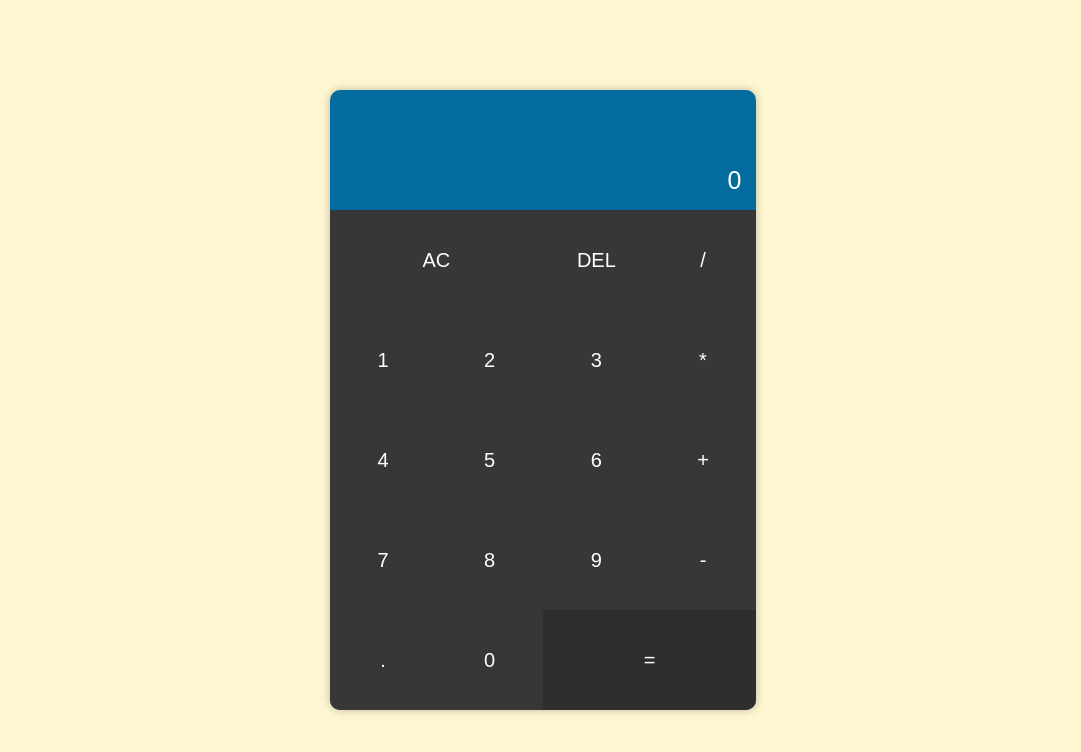
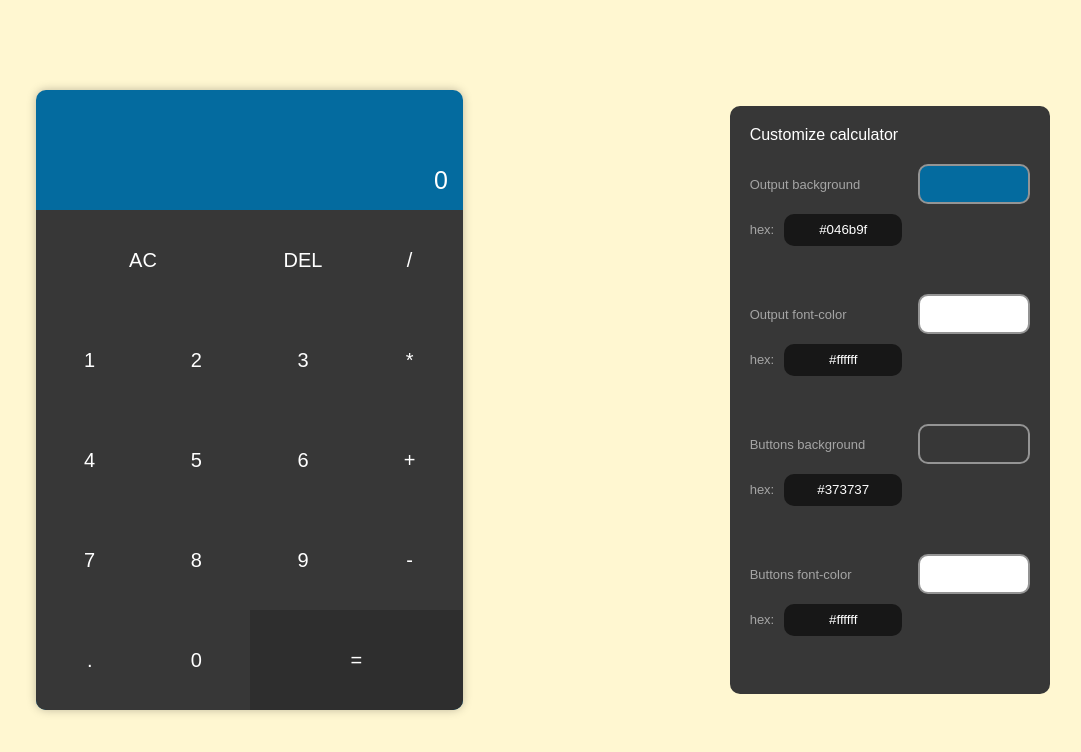
Before and after one commit to yetiasg/calculator, a plain HTML site: page index.html in a window 1280 px wide. Shown: the whole page, without its empty margins (97-1178 px from the left). Drawn offline with Linux system fonts and the light colour scheme.

Commit message:
Customizer for calculator syle ready

```diff
--- a/index.html
+++ b/index.html
@@ -33,5 +33,52 @@
       <button data-number>0</button>
       <button class="double-width equals-radius" data-equals>=</button>
     </div>
+
+    <div class="customizer">
+      <p>Customize calculator</p>
+      <div class="output--background">
+        <span>
+          <p>Output background</p>
+          <input type="color" name="output--background" value="#046b9f" />
+        </span>
+        <span>
+          <label for="output--background">hex:</label>
+          <input type="text" name="output--background" value="#046b9f" />
+        </span>
+      </div>
+
+      <div class="output--font-color">
+        <span>
+          <p>Output font-color</p>
+          <input type="color" name="output--font-color" value="#ffffff" />
+        </span>
+        <span>
+          <label for="output--font-color">hex:</label>
+          <input type="text" name="output--font-color" value="#ffffff" />
+        </span>
+      </div>
+
+      <div class="buttons--background">
+        <span>
+          <p>Buttons background</p>
+          <input type="color" name="buttons--background" value="#373737" />
+        </span>
+        <span>
+          <label for="buttons--background">hex:</label>
+          <input type="text" name="buttons--background " value="#373737" />
+        </span>
+      </div>
+
+      <div class="buttons--font-color">
+        <span>
+          <p>Buttons font-color</p>
+          <input type="color" name="buttons--font-color" value="#ffffff" />
+        </span>
+        <span>
+          <label for="buttons--font-color">hex:</label>
+          <input type="text" name="buttons--font-color" value="#ffffff" />
+        </span>
+      </div>
+    </div>
   </body>
 </html>
--- a/style.css
+++ b/style.css
@@ -7,10 +7,13 @@ body {
   height: 100vh;
   background-color: #fff7d1;
   display: flex;
-  justify-content: center;
+  justify-content: space-around;
   align-items: center;
   font-family: Arial, Helvetica, sans-serif;
+  flex-wrap: wrap;
 }
+
+/* ----------Calculator-------------- */
 
 .calculator {
   position: relative;
@@ -79,3 +82,70 @@ button.equals-radius {
 button.double-width {
   grid-column: span 2;
 }
+
+/* ----------Customizer------------------ */
+
+.customizer {
+  box-sizing: border-box;
+  width: 20rem;
+  height: auto;
+  background-color: #373737;
+  border-radius: 10px;
+  padding: 20px;
+  color: white;
+}
+
+.customizer > p {
+  margin: 0 0 10px 0;
+}
+
+.customizer > div {
+  width: 100%;
+  height: 5rem;
+  font-size: 13px;
+  color: rgb(165, 165, 165);
+  margin: 10px 0 50px 0;
+}
+
+.customizer > div span:first-child {
+  display: flex;
+  justify-content: space-between;
+  align-items: center;
+}
+
+.customizer > div span:first-child input {
+  width: 7rem;
+  height: 2.5rem;
+  cursor: pointer;
+  -webkit-appearance: none;
+  border: none;
+  margin: 10px 0;
+}
+
+.customizer > div span:first-child input::-webkit-color-swatch {
+  border: 2px solid #949494;
+  border-radius: 10px;
+}
+
+.customizer > div span:first-child input::-webkit-color-swatch-wrapper {
+  padding: 0;
+  background-color: #373737;
+}
+
+.customizer > div span:last-child {
+  display: flex;
+  justify-content: flex-start;
+  align-items: center;
+}
+
+.customizer > div span:last-child input {
+  width: 7rem;
+  height: 1.6rem;
+  border: none;
+  padding: 3px;
+  margin: 0 0 0 10px;
+  border-radius: 10px;
+  background-color: #171717;
+  color: white;
+  text-align: center;
+}
```
